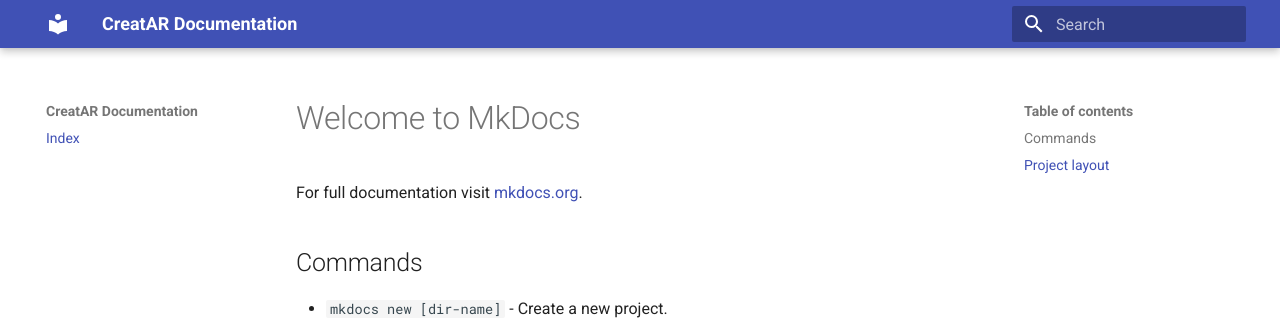
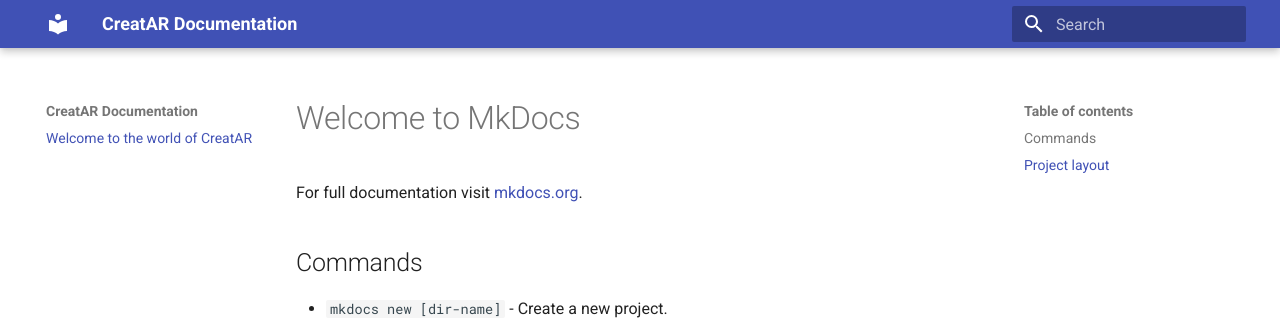
Before and after one commit to Kartik-RTP/CreatAR, an MkDocs documentation site: the page built from docs/docs/index.md, in a window 1280 px wide. Shown: the top 322 px of the page. Built offline with MkDocs 1.6.1 and Material for MkDocs 9.7.7, drawn with Linux system fonts in a browser that asks for light colours; old or Windows-style settings are respelled for this version of MkDocs.

Commit message:
some changes done to docs

```diff
--- a/docs/mkdocs.yml
+++ b/docs/mkdocs.yml
@@ -2,4 +2,4 @@
 site_description: Giving the access to Augmented Reality
 theme: 'material'
 pages:
-- ['index.md', 'Index']
+- ['index.md', 'Welcome to the world of CreatAR']
```
Also changed, not shown: docs/site/404.html, docs/site/index.html, docs/site/mkdocs/search_index.json.
